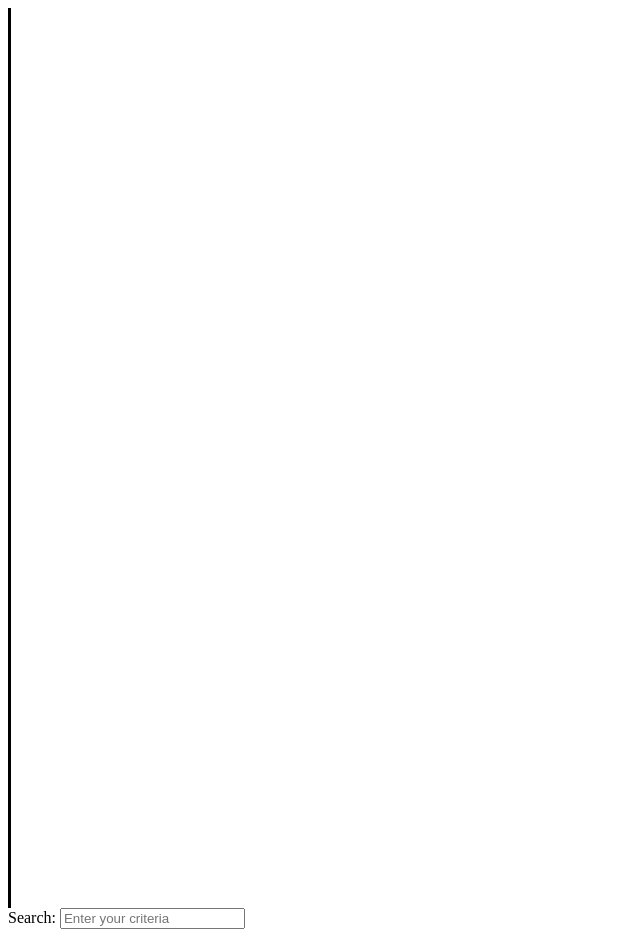
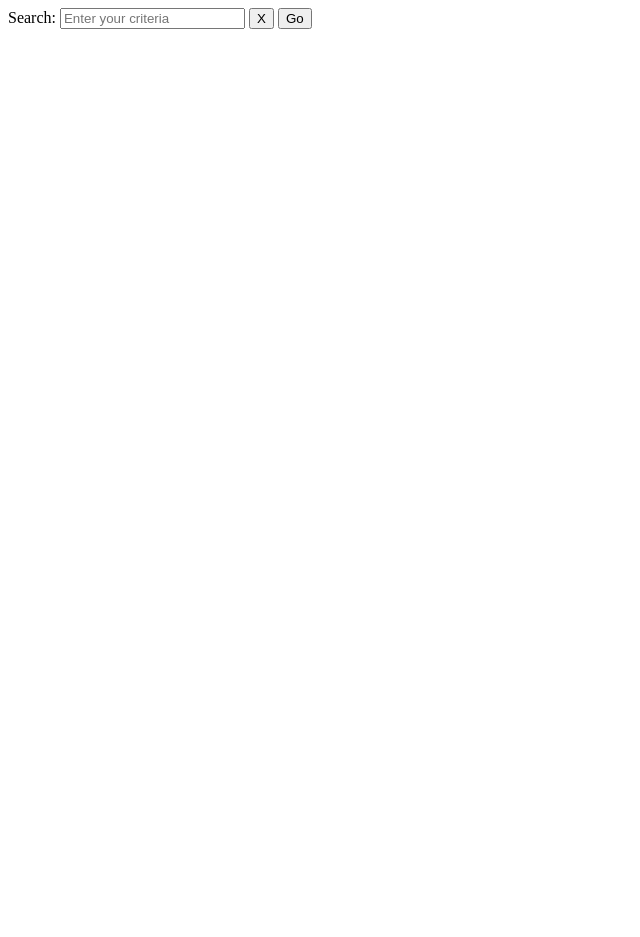
Before and after one commit to Karmakze/Password.Manager.Project, a plain HTML site: page Project/HTMLPage1.html in a window 1280 px wide. Shown: the whole page, without its empty margins (0-640 px from the left). After the commit the page ends 800 px from the top, so only its background shows below. Drawn offline with Linux system fonts and the light colour scheme.

Commit message:
Base Structure

```diff
--- a/Project/HTMLPage1.html
+++ b/Project/HTMLPage1.html
@@ -14,6 +14,8 @@
         <label for="Search">Search:</label>                                             <! print out text and take input minlength is 20 as box is 20 wide by default/>
         <input type="text" id="Search" name="Search" minlength="20"
         placeholder="Enter your criteria" />
+        <button onclick="document.getElementById('Search').value =' '">X</button>
+        <input type="submit" value="Go" />
     </section1>
 
 </body>
--- a/Project/style line.css
+++ b/Project/style line.css
@@ -1,3 +1,4 @@
+/*
 .vl {
     border-left: 3px solid black;
     height: 900px;
@@ -6,3 +7,4 @@
 section1.{
 
 }
+*/
```
